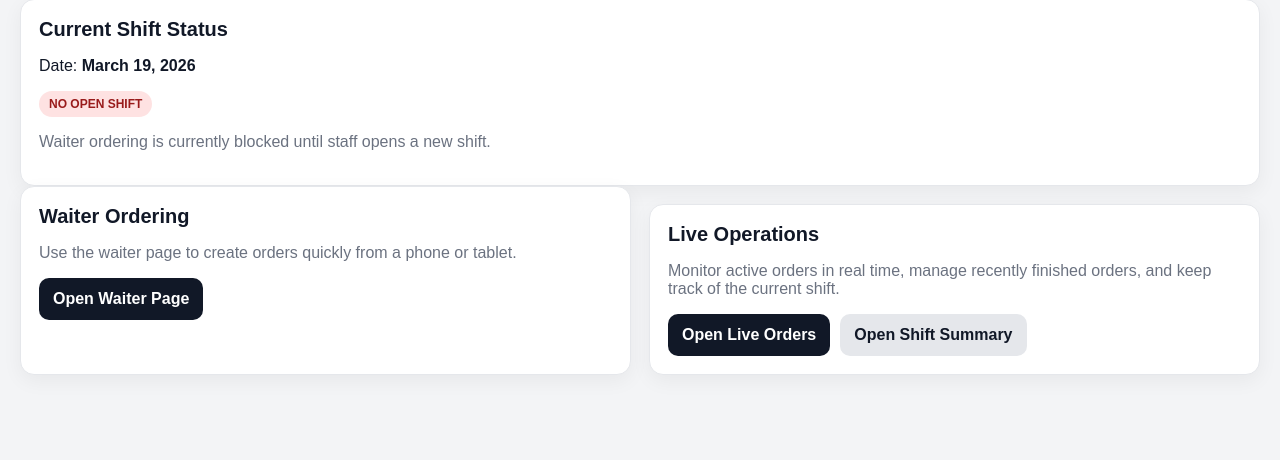
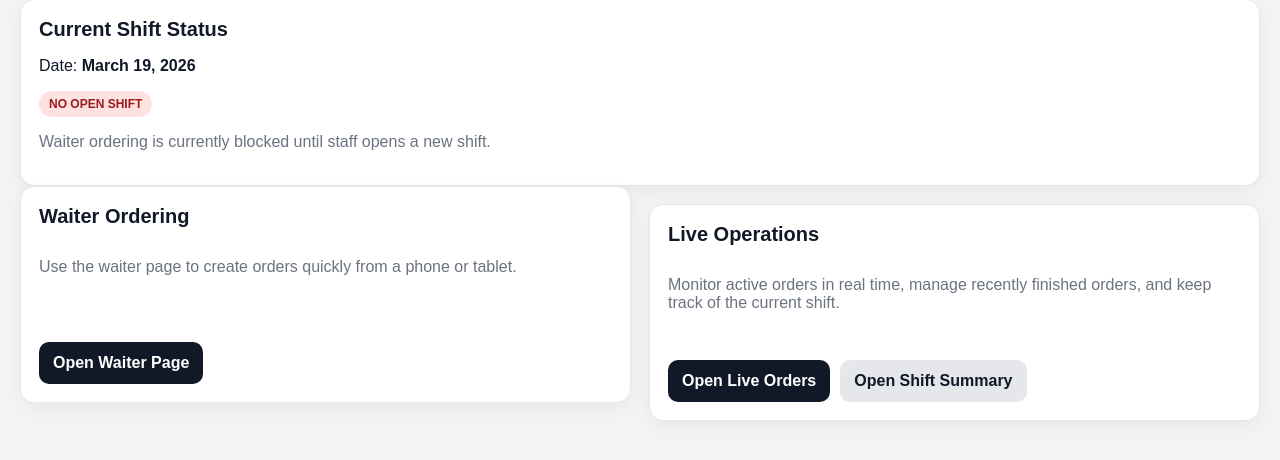
Before and after one commit to bkocii/orderWebApp, a Django app: page / in a window 1280 px wide. Shown: the part 165-625 px from the top of the page. Run offline with Django 5.2, Linux system fonts and the light colour scheme; the visitor is signed in with stand-in values (Sample User, id 1); data that the repository does not hold is empty.

Commit message:
Align home dashboard cards and unify shared page controls

```diff
--- a/static/orders/css/app.css
+++ b/static/orders/css/app.css
@@ -89,6 +89,7 @@ a {
     border-radius: var(--radius);
     box-shadow: var(--shadow);
     padding: 18px;
+    height: 100%;
 }
 
 .card + .card {
@@ -98,6 +99,7 @@ a {
 .grid {
     display: grid;
     gap: 18px;
+    align-items: stretch;
 }
 
 .grid-2 {
@@ -304,3 +306,76 @@ hr.section-divider {
     border: 0;
     border-top: 1px solid var(--border);
 }
+
+.grid {
+    display: grid;
+    gap: 18px;
+    align-items: stretch;
+}
+
+.grid-2 {
+    grid-template-columns: repeat(auto-fit, minmax(320px, 1fr));
+}
+
+.card {
+    background: var(--surface);
+    border: 1px solid var(--border);
+    border-radius: var(--radius);
+    box-shadow: var(--shadow);
+    padding: 18px;
+    height: 100%;
+}
+
+.feature-card {
+    display: flex;
+    flex-direction: column;
+}
+
+.feature-card .action-row {
+    margin-top: auto;
+    padding-top: 14px;
+}
+
+.page-header-meta {
+    display: flex;
+    justify-content: space-between;
+    align-items: center;
+    gap: 14px;
+    flex-wrap: wrap;
+    margin-top: 12px;
+}
+
+.stack-sm > * + * {
+    margin-top: 8px;
+}
+
+.stack-md > * + * {
+    margin-top: 14px;
+}
+
+.topbar-status {
+    color: var(--muted);
+    font-size: 14px;
+    line-height: 1.5;
+}
+
+.card-title-row {
+    display: flex;
+    justify-content: space-between;
+    align-items: flex-start;
+    gap: 12px;
+    flex-wrap: wrap;
+}
+
+.card-subtle {
+    background: var(--surface-soft);
+}
+
+.empty-state {
+    background: white;
+    border: 1px dashed var(--border);
+    border-radius: 14px;
+    padding: 24px 18px;
+    text-align: center;
+    color: var(--muted);
+}
--- a/templates/orders/home.html
+++ b/templates/orders/home.html
@@ -58,7 +58,7 @@
     </div>
 
     <div class="grid grid-2">
-        <div class="card">
+        <div class="card feature-card">
             <h2 class="section-title">Waiter Ordering</h2>
             <p class="muted">
                 Use the waiter page to create orders quickly from a phone or tablet.
@@ -69,7 +69,7 @@
         </div>
 
         {% if request.user.is_staff %}
-            <div class="card">
+            <div class="card feature-card">
                 <h2 class="section-title">Live Operations</h2>
                 <p class="muted">
                     Monitor active orders in real time, manage recently finished orders, and keep track of the current shift.
--- a/templates/orders/live_orders_page.html
+++ b/templates/orders/live_orders_page.html
@@ -266,7 +266,6 @@
     <div class="topbar">
         <h1>Live Orders</h1>
         <div class="topbar-meta">
-
             <div id="live-shift-status-line">
                 <div>Grouped by waiter with recent finished history</div>
                 <div>
--- a/templates/orders/waiter_order_page.html
+++ b/templates/orders/waiter_order_page.html
@@ -271,7 +271,7 @@
     <div class="topbar">
         <h1>Waiter Order Page</h1>
         <div class="topbar-meta">
-            <div>
+            <div class="topbar-status">
                 <div>Logged in as: <strong>{{ request.user.username }}</strong></div>
                 <div id="shift-status-line">
                     Date: <strong>{{ business_date }}</strong> |
@@ -284,7 +284,9 @@
             </div>
             <div class="nav-row">
                 <a class="btn-link btn-secondary" href="{% url 'home' %}">Home</a>
-                <a class="btn-link btn-secondary" href="{% url 'live_orders_page' %}">Live Orders</a>
+                {% if request.user.is_staff %}
+                    <a class="btn-link btn-secondary" href="{% url 'live_orders_page' %}">Live Orders</a>
+                {% endif %}
             </div>
         </div>
     </div>
```
